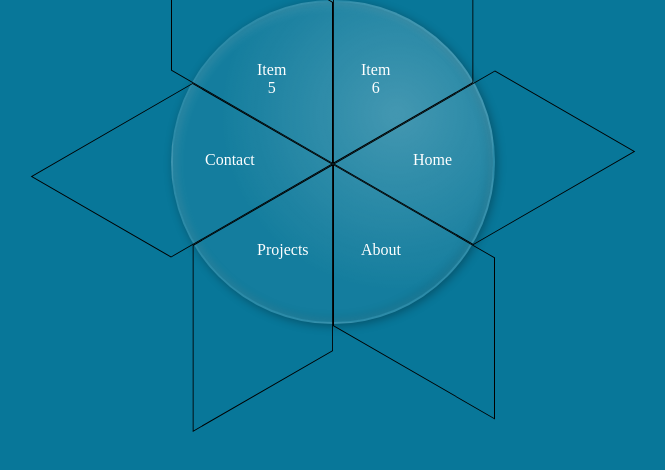
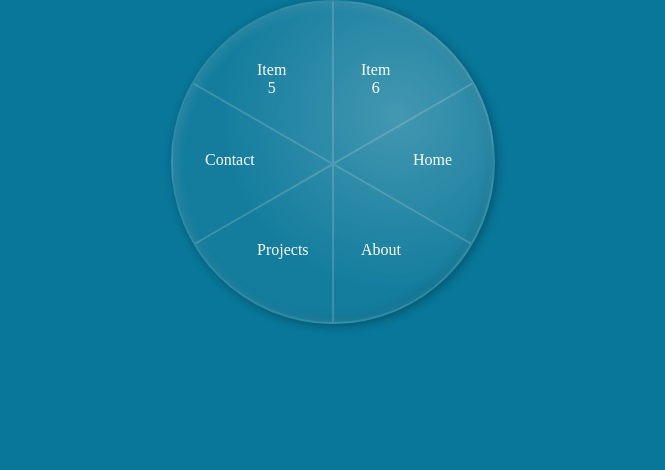
Before and after one commit to AndreasLindstenDev/portfolio, a plain HTML site: page index.html in a window 1280 px wide. Shown: the whole page, without its empty margins (307-972 px from the left). Drawn offline with Linux system fonts and the light colour scheme.

Commit message:
Updated style

```diff
--- a/style.css
+++ b/style.css
@@ -30,7 +30,7 @@ body{
     box-shadow: inset 2px 2px 10px 2px rgba(255, 255, 255, 0.1),
                 inset -2px -2px 10px 2px rgba(0, 0, 0, 0.1),
                 2px 2px 10px rgba(0, 0, 0, 0.3);
-    /*overflow: hidden;*/
+    overflow: hidden;
 }
 
 .menu a {
@@ -45,7 +45,7 @@ body{
 .menu a .item {
     width: 10em;
     height: 10em;
-    border: 1px solid rgb(0, 0, 0);
+    border: 1px solid rgb(238, 230, 230, 0.2);
     margin-top: -10em;
 }
 
```
